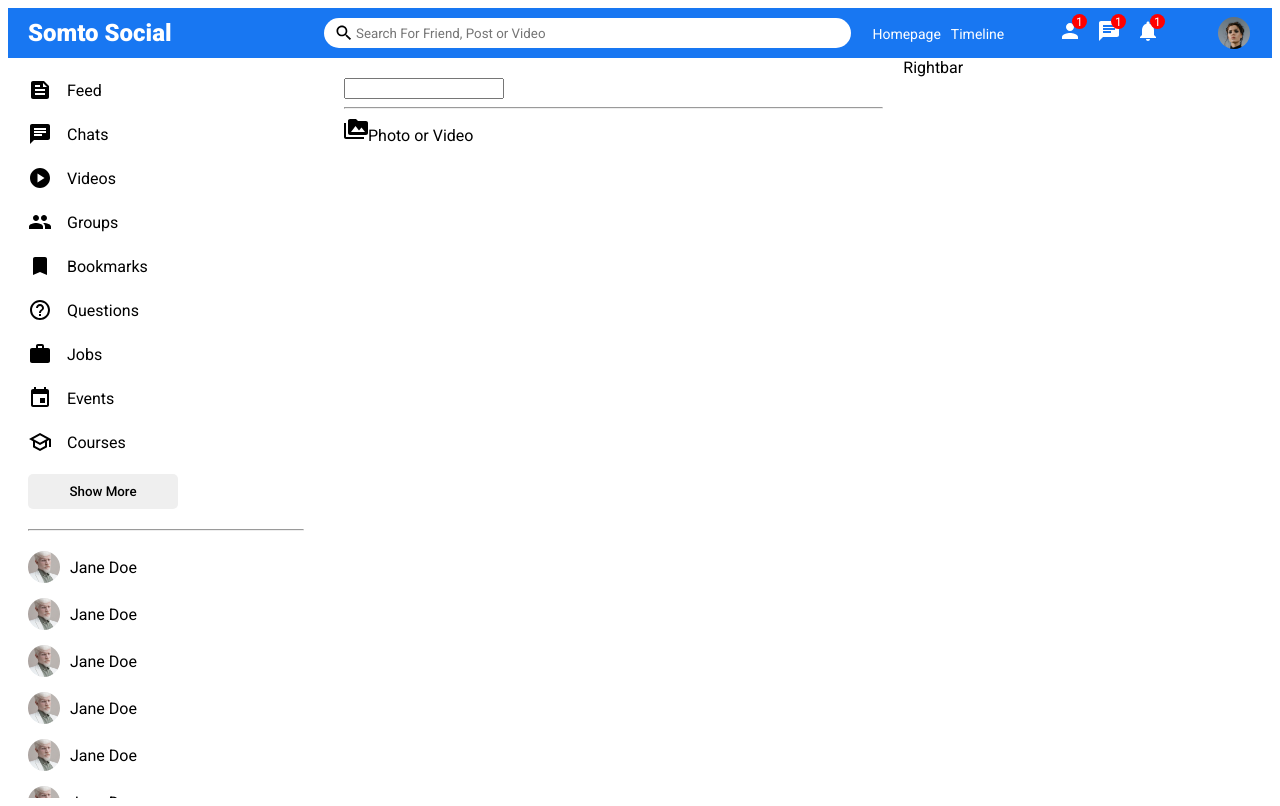
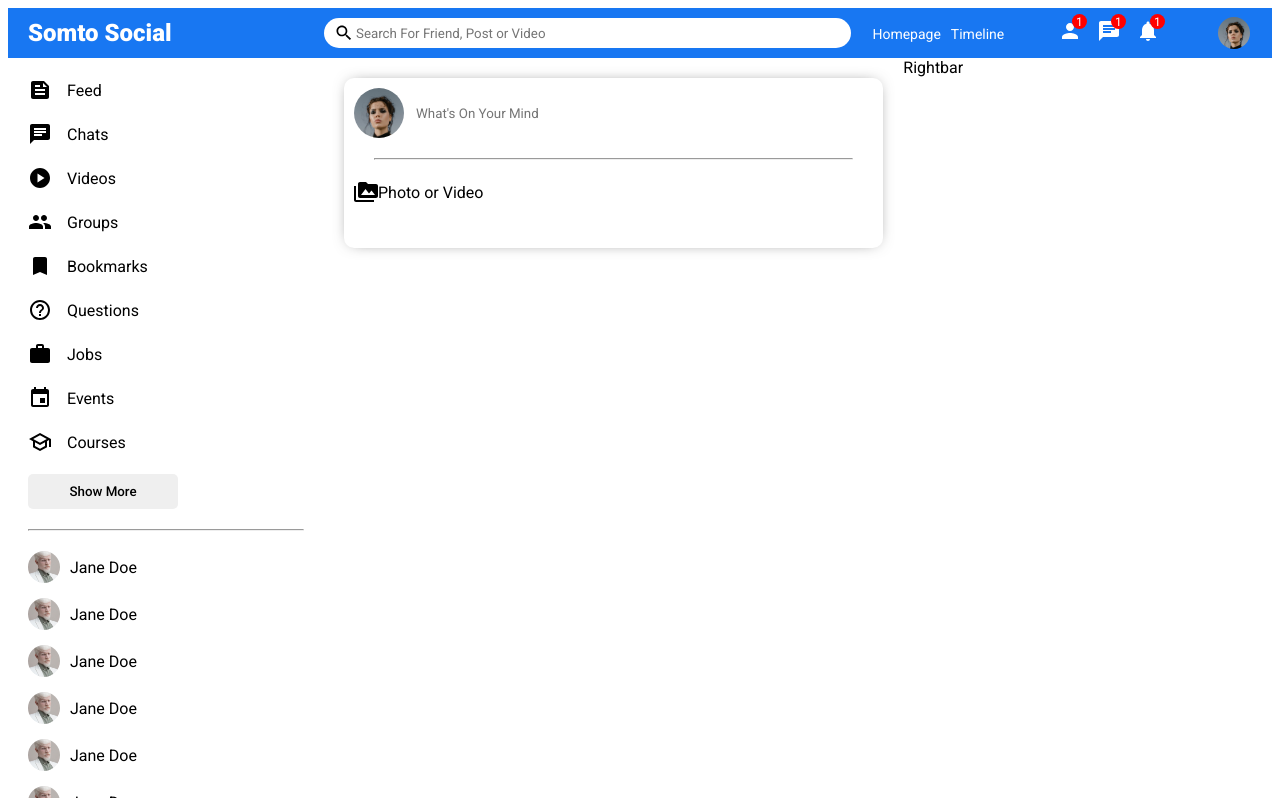
Before and after one commit to Chrstphr9/React-Social-App, a React (Vite) app: page / in a window 1280 px wide. Built offline with nearby package versions, Linux system fonts and the light colour scheme.

Commit message:
still on share

```diff
--- a/src/components/Share/Share.css
+++ b/src/components/Share/Share.css
@@ -0,0 +1,54 @@
+.share {
+    width: 100%;
+    height: 170px;
+    border-radius: 10px;
+    -webkit-box-shadow: 0px 0px 16px -7px rgba(0,0,0,0.68);
+box-shadow: 0px 0px 16px -7px rgba(0,0,0,0.68);
+}
+
+.shareWrapper {
+    padding: 10px;
+}
+
+.shareTop {
+    display: flex;
+    align-items: center;
+}
+
+.shareProfileImg {
+    width: 50px;
+    height: 50px;
+    border-radius: 50%;
+    object-fit: cover;
+    margin-right: 10px;
+}
+
+.shareInput {
+    border: none;
+    width: 80%;
+}
+
+.shareInput:focus {
+    outline: none;
+}
+
+.shareHr {
+    margin: 20px;
+}
+
+.shareBottom {
+    display: flex;
+    align-items: center;
+    justify-content: space-between;
+}
+
+.shareOptions {
+    display: flex;
+}
+
+.shareOption {
+    display: flex;
+    align-items: center;
+    margin-right: 15px;
+    cursor: pointer;
+}
--- a/src/components/Share/Share.jsx
+++ b/src/components/Share/Share.jsx
@@ -6,13 +6,13 @@ export default function Share() {
     <div className="share">
         <div className="shareWrapper">
             <div className="shareTop">
-                <img className="shareProfileImg" src="" alt="" />
-                <input type="What's On Your Mind" className="shareInput" />
+                <img className="shareProfileImg" src="/src/assets/person/1.jpeg" alt="" />
+                <input placeholder="What's On Your Mind" className="shareInput" />
             </div>
             <hr className="shareHr" />
             <div className="shareBottom">
                 <div className="shareOptions">
-                    <div className="shareOptipn">
+                    <div className="shareOption">
                         <PermMedia className="shareIcon"/>
                         <span className="shareOptionText">Photo or Video</span>
                     </div>
```
